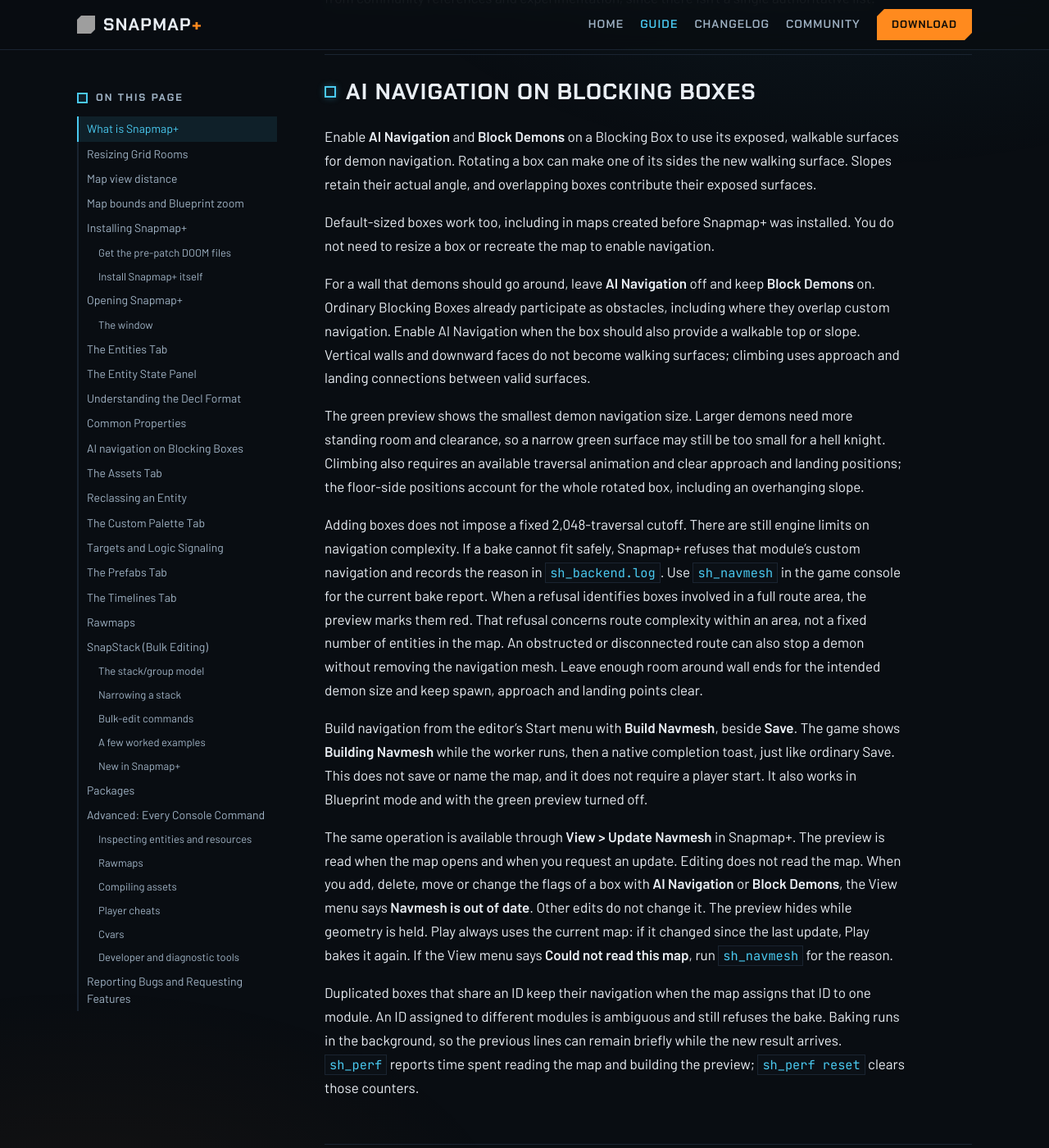
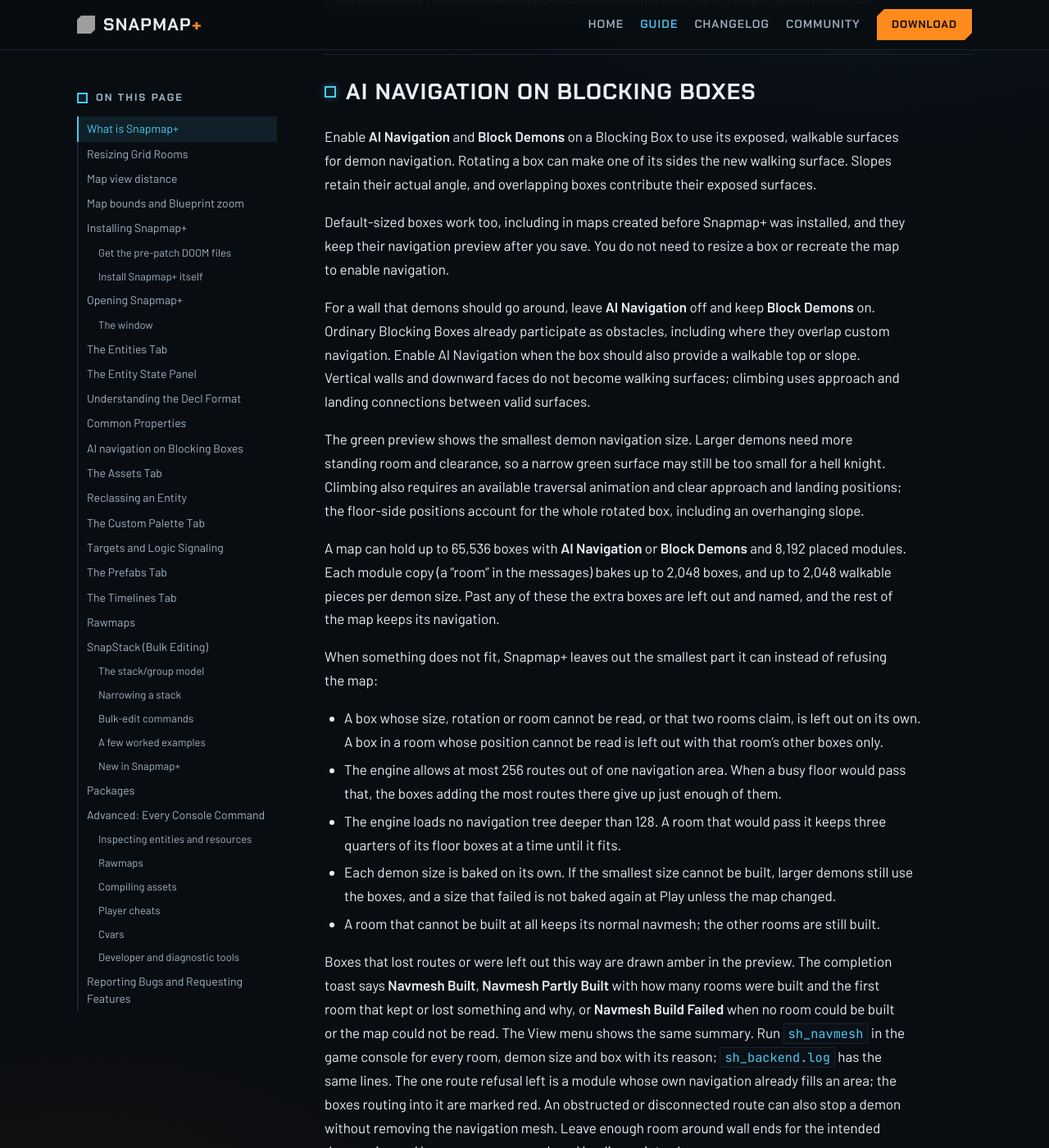
Before and after one commit to doom-snapmap/snapmap-web, a Jekyll site: the page built from site/snapmap-plus-guide.md, in a window 1280 px wide and 1400 px high, scrolled down 15110 px. Shown: the whole window at 82% size. Built offline with Jekyll 4.4.1, drawn with Linux system fonts in a browser that asks for light colours; some of the changed text lies outside the part shown; grey boxes are pictures that could not be loaded.

Commit message:
Build what a room allows instead of refusing its navmesh
Each room copy and demon class now bakes on its own, so one dense room no longer fails the whole map. A copy past the tree depth or route limits keeps most of its floors and sheds its longest routes, boxes with unusable sizes are left out and named, and the Build Navmesh toast says what was built, partly built or kept.

```diff
--- a/site/snapmap-plus-guide.md
+++ b/site/snapmap-plus-guide.md
@@ -477,7 +477,8 @@ the new walking surface. Slopes retain their actual angle, and overlapping boxes
 contribute their exposed surfaces.
 
 Default-sized boxes work too, including in maps created before Snapmap+ was
-installed. You do not need to resize a box or recreate the map to enable navigation.
+installed, and they keep their navigation preview after you save. You do not need
+to resize a box or recreate the map to enable navigation.
 
 For a wall that demons should go around, leave **AI Navigation** off and keep
 **Block Demons** on. Ordinary Blocking Boxes already participate as obstacles,
@@ -492,15 +493,39 @@ for a hell knight. Climbing also requires an available traversal animation and
 clear approach and landing positions; the floor-side positions account for the
 whole rotated box, including an overhanging slope.
 
-Adding boxes does not impose a fixed 2,048-traversal cutoff. There are still engine
-limits on navigation complexity. If a bake cannot fit safely, Snapmap+ refuses
-that module's custom navigation and records the reason in `sh_backend.log`.
-Use `sh_navmesh` in the game console for the current bake report. When a refusal
-identifies boxes involved in a full route area, the preview marks them red.
-That refusal concerns route complexity within an area, not a fixed number of
-entities in the map. An obstructed or disconnected route can also stop a demon
-without removing the navigation mesh. Leave enough room around wall ends for
-the intended demon size and keep spawn, approach and landing points clear.
+A map can hold up to 65,536 boxes with **AI Navigation** or **Block Demons** and
+8,192 placed modules. Each module copy (a "room" in the messages) bakes up to
+2,048 boxes, and up to 2,048 walkable pieces per demon size. Past any of these the
+extra boxes are left out and named, and the rest of the map keeps its navigation.
+
+When something does not fit, Snapmap+ leaves out the smallest part it can instead
+of refusing the map:
+
+- A box whose size, rotation or room cannot be read, or that two rooms claim, is
+  left out on its own. A box in a room whose position cannot be read is left out
+  with that room's other boxes only.
+- The engine allows at most 256 routes out of one navigation area. When a busy
+  floor would pass that, the boxes adding the most routes there give up just
+  enough of them.
+- The engine loads no navigation tree deeper than 128. A room that would pass it
+  keeps three quarters of its floor boxes at a time until it fits.
+- Each demon size is baked on its own. If the smallest size cannot be built,
+  larger demons still use the boxes, and a size that failed is not baked again
+  at Play unless the map changed.
+- A room that cannot be built at all keeps its normal navmesh; the other rooms
+  are still built.
+
+Boxes that lost routes or were left out this way are drawn amber in the preview.
+The completion toast says **Navmesh Built**, **Navmesh Partly Built** with how
+many rooms were built and the first room that kept or lost something and why, or
+**Navmesh Build Failed** when no room could be built or the map could not be read.
+The View menu shows the same summary. Run `sh_navmesh` in the game console for
+every room, demon size and box with its reason; `sh_backend.log` has the same
+lines. The one route refusal left is a module whose own navigation already fills
+an area; the boxes routing into it are marked red. An obstructed or disconnected
+route can also stop a demon without removing the navigation mesh. Leave enough
+room around wall ends for the intended demon size and keep spawn, approach and
+landing points clear.
 
 Build navigation from the editor's Start menu with **Build Navmesh**, beside
 **Save**. The game shows **Building Navmesh** while the worker runs, then a
@@ -518,8 +543,8 @@ update, Play bakes it again. If the View menu says **Could not read this map**,
 run `sh_navmesh` for the reason.
 
 Duplicated boxes that share an ID keep their navigation when the map assigns
-that ID to one module. An ID assigned to different modules is ambiguous and
-still refuses the bake.
+that ID to one module. An ID assigned to different modules is ambiguous, so the
+boxes carrying it are left out; the rest of the map keeps its navigation.
 Baking runs in the background, so the previous lines can remain briefly while the new
 result arrives. `sh_perf` reports time spent reading the map and building the
 preview; `sh_perf reset` clears those counters.
```
